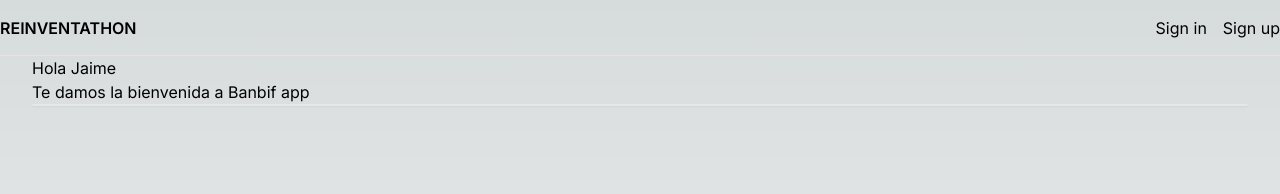
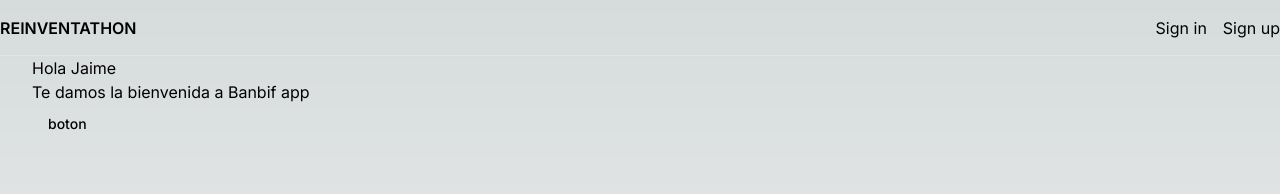
Before and after one commit to alva1612/reinventa-front, a Next.js app: page / in a window 1280 px wide. Shown: the top 194 px of the page. Built offline with nearby package versions, Linux system fonts and the light colour scheme; no server answers.

Commit message:
Add button

```diff
--- a/package.json
+++ b/package.json
@@ -11,6 +11,8 @@
   "dependencies": {
     "@kinde-oss/kinde-auth-nextjs": "^2.0.9",
     "@prisma/client": "5.6.0",
+    "@radix-ui/react-slot": "^1.0.2",
+    "class-variance-authority": "^0.7.0",
     "clsx": "^2.0.0",
     "next": "14.0.3",
     "react": "^18",
--- a/src/app/page.tsx
+++ b/src/app/page.tsx
@@ -1,3 +1,4 @@
+import ShortcutsButton from "@/components/ShortcutsButton";
 import { Card } from "@/components/ui/card";
 
 export default function Home() {
@@ -5,7 +6,7 @@
     <>
       <h1>Hola Jaime</h1>
       <h2>Te damos la bienvenida a Banbif app</h2>
-      <Card></Card>
+        <ShortcutsButton/>
     </>
   );
 }
--- /dev/null
+++ b/src/components/ShortcutsButton.tsx
@@ -0,0 +1,13 @@
+import { Button } from "@/components/ui/button"
+import { Icon, IconKey } from "@/components/icon/Icon";
+
+const ShortcutsButton = () => {
+
+    return (<>
+        <section>
+            <Button>boton</Button>
+        </section>
+    </>)
+}
+
+export default ShortcutsButton
--- /dev/null
+++ b/src/components/ui/button.tsx
@@ -0,0 +1,56 @@
+import * as React from "react"
+import { Slot } from "@radix-ui/react-slot"
+import { cva, type VariantProps } from "class-variance-authority"
+
+import { cn } from "@/lib/utils"
+
+const buttonVariants = cva(
+  "inline-flex items-center justify-center whitespace-nowrap rounded-md text-sm font-medium ring-offset-background transition-colors focus-visible:outline-none focus-visible:ring-2 focus-visible:ring-ring focus-visible:ring-offset-2 disabled:pointer-events-none disabled:opacity-50",
+  {
+    variants: {
+      variant: {
+        default: "bg-primary text-primary-foreground hover:bg-primary/90",
+        destructive:
+          "bg-destructive text-destructive-foreground hover:bg-destructive/90",
+        outline:
+          "border border-input bg-background hover:bg-accent hover:text-accent-foreground",
+        secondary:
+          "bg-secondary text-secondary-foreground hover:bg-secondary/80",
+        ghost: "hover:bg-accent hover:text-accent-foreground",
+        link: "text-primary underline-offset-4 hover:underline",
+      },
+      size: {
+        default: "h-10 px-4 py-2",
+        sm: "h-9 rounded-md px-3",
+        lg: "h-11 rounded-md px-8",
+        icon: "h-10 w-10",
+      },
+    },
+    defaultVariants: {
+      variant: "default",
+      size: "default",
+    },
+  }
+)
+
+export interface ButtonProps
+  extends React.ButtonHTMLAttributes<HTMLButtonElement>,
+    VariantProps<typeof buttonVariants> {
+  asChild?: boolean
+}
+
+const Button = React.forwardRef<HTMLButtonElement, ButtonProps>(
+  ({ className, variant, size, asChild = false, ...props }, ref) => {
+    const Comp = asChild ? Slot : "button"
+    return (
+      <Comp
+        className={cn(buttonVariants({ variant, size, className }))}
+        ref={ref}
+        {...props}
+      />
+    )
+  }
+)
+Button.displayName = "Button"
+
+export { Button, buttonVariants }
```
Also changed, not shown: 1 other file (tests, documents, lock files or other folders).
